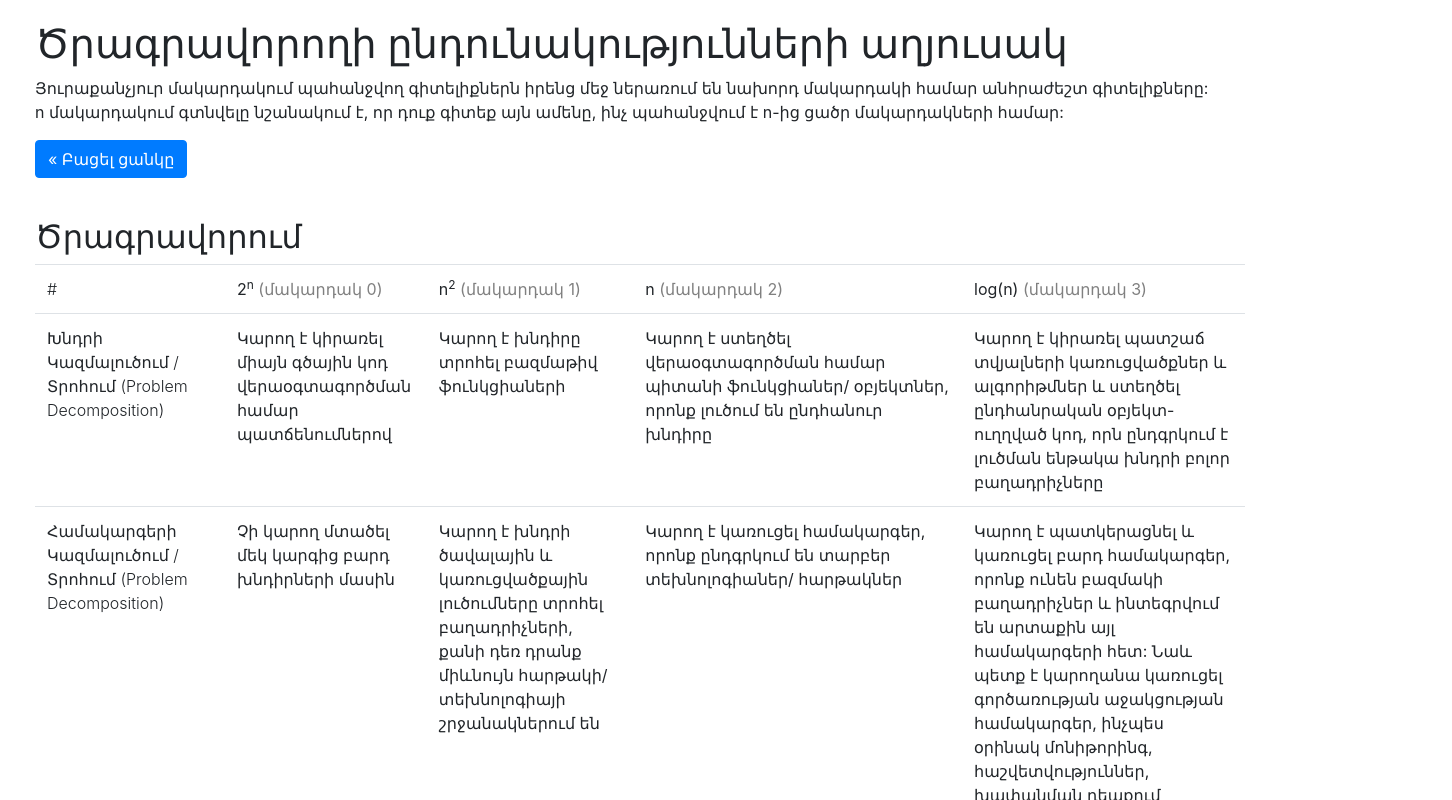
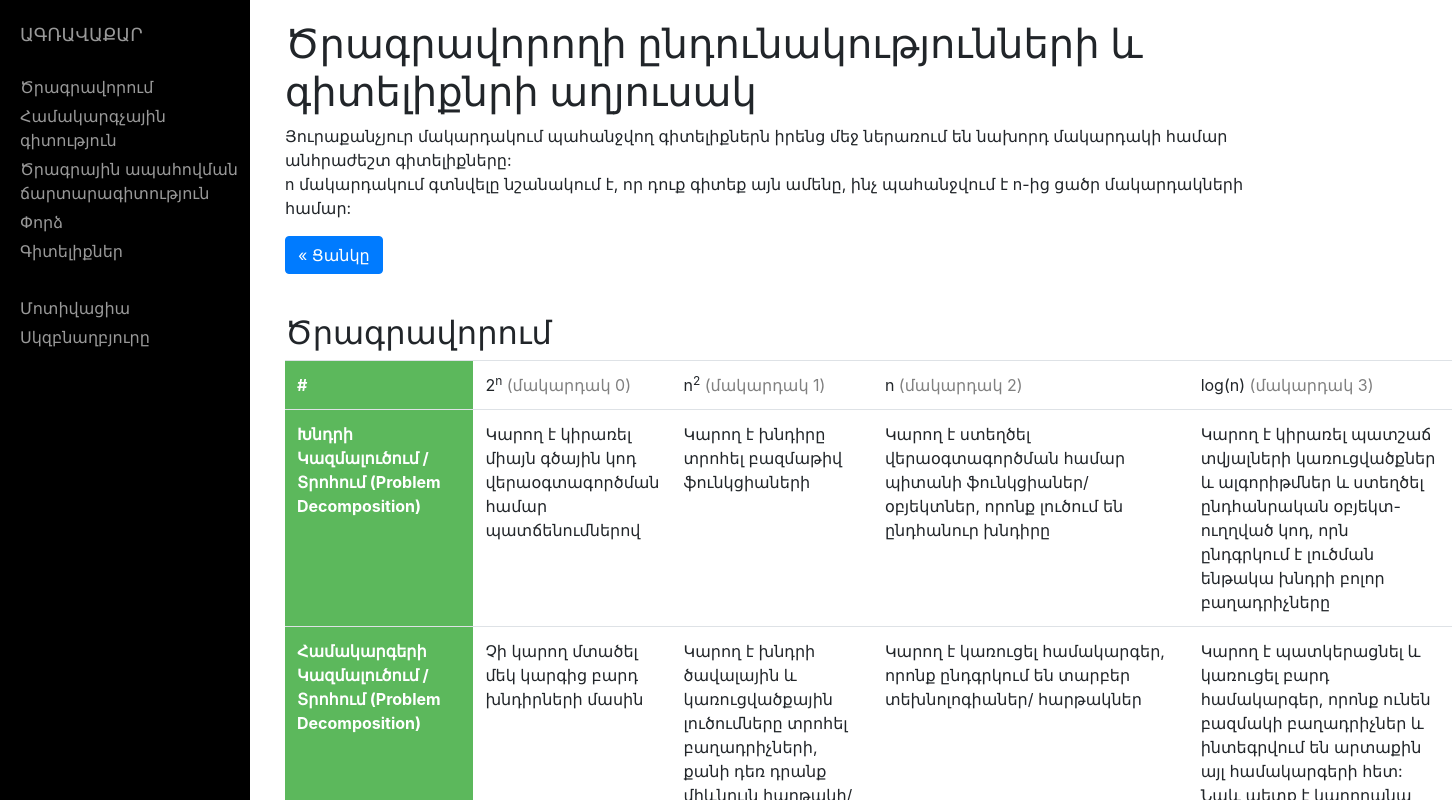
Before and after one commit to hanumanum/programmer-competency-matrix-hy, a website: page index.html in a window 1280 px wide. Shown: the top 800 px of the page, 1452 px wide, since content can reach past the window. Drawn offline with Linux system fonts and the light colour scheme.

Commit message:
complete

```diff
--- a/css/simple-sidebar.css
+++ b/css/simple-sidebar.css
@@ -142,5 +142,7 @@ body {
 
 td:nth-child(1) {
   text-transform: capitalize;
-  font-weight: 300;
+  font-weight: bold;
+  color:white;
+  background-color: #5cb85c;
 }
--- a/index.html
+++ b/index.html
@@ -59,15 +59,15 @@
         <!-- Page Content -->
         <div id="page-content-wrapper">
             <div class="container-fluid">
-                <h1>Ծրագրավորողի ընդունակությունների աղյուսակ</h1>
+                <h1>Ծրագրավորողի ընդունակությունների և գիտելիքնրի աղյուսակ</h1>
                 <p>Յուրաքանչյուր մակարդակում պահանջվող գիտելիքներն իրենց մեջ ներառում են նախորդ մակարդակի համար
                     անհրաժեշտ գիտելիքները: <br> n մակարդակում գտնվելը նշանակում է, որ դուք գիտեք այն ամենը, ինչ
                     պահանջվում է n-ից ցածր մակարդակների համար:</p>
                 <!-- <p>Make sure to keep all page content within the <code>#page-content-wrapper</code>.</p> -->
-                <a href="#menu-toggle" class="btn btn-primary" id="menu-toggle">« Բացել ցանկը</a>
+                <a href="#menu-toggle" class="btn btn-primary" id="menu-toggle">« Ցանկը</a>
 
                 <h2 id="programming">Ծրագրավորում</h2>
-                <table class="table">
+                <table class="table table-stripped">
                     <thead>
                         <td>#</td>
                         <td>2<sup>n</sup> <span class="muted">(մակարդակ 0)</span></td>
@@ -520,10 +520,23 @@
 
     <script>
         $(document).ready(function () {
+            $("#wrapper").toggleClass("toggled");
             $('[data-toggle="tooltip"]').tooltip();
         });
     </script>
 
+
+    <script type="text/javascript">
+        var _gaq = _gaq || [];
+        _gaq.push(['_setAccount', 'UA-19637053-1']);
+        _gaq.push(['_trackPageview']);
+
+        (function () {
+            var ga = document.createElement('script'); ga.type = 'text/javascript'; ga.async = true;
+            ga.src = ('https:' == document.location.protocol ? 'https://ssl' : 'http://www') + '.google-analytics.com/ga.js';
+            var s = document.getElementsByTagName('script')[0]; s.parentNode.insertBefore(ga, s);
+        })();
+    </script>
 </body>
 
 </html>
```
